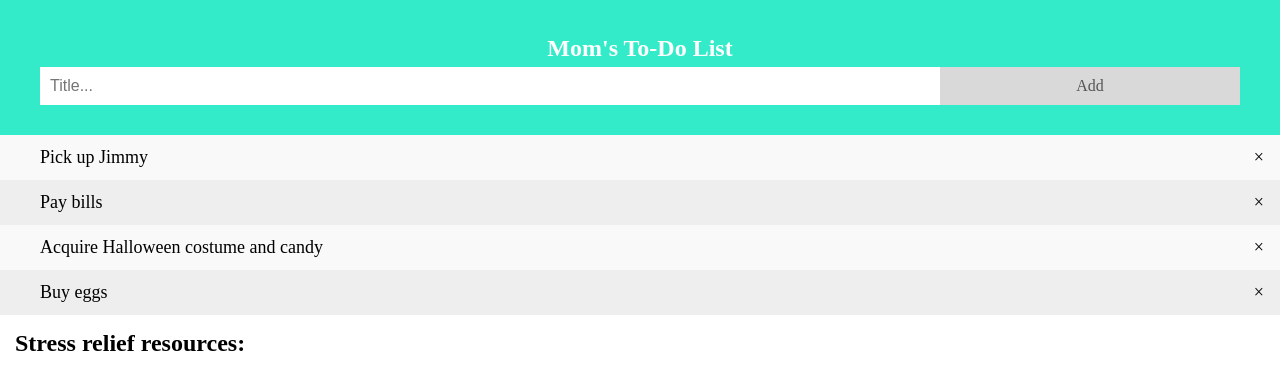
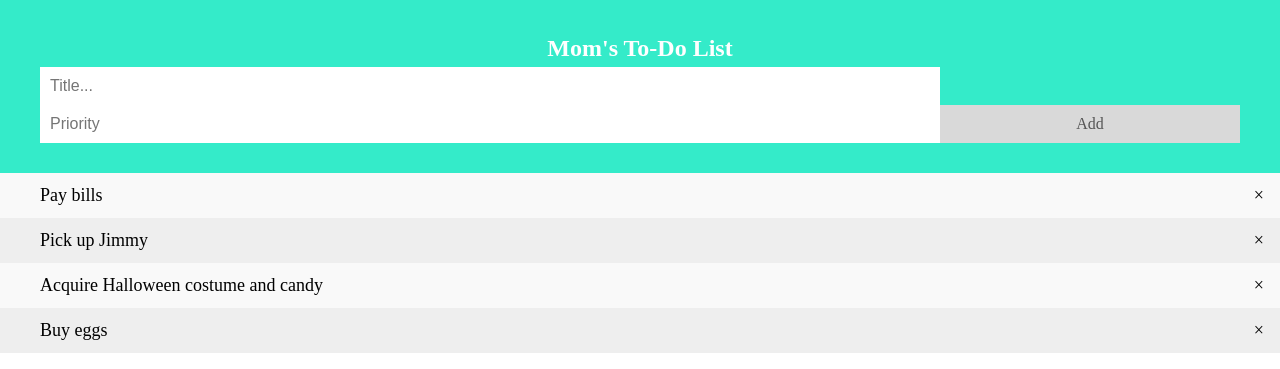
Before and after one commit to g-pie/parent-buddy-capstone, a Flask app: page / in a window 1280 px wide. Shown: the top 369 px of the page. Run offline with Flask 2, Linux system fonts and the light colour scheme.

Commit message:
added priority functionality

```diff
--- a/app/static/main.js
+++ b/app/static/main.js
@@ -1,4 +1,23 @@
 // Create a "close" button and append it to each list item
+
+function comparator(a, b) {
+  if (parseInt(a.dataset.priority, 10) < parseInt(b.dataset.priority,10))
+      return -1;
+  if (parseInt(a.dataset.priority,10) > parseInt(b.dataset.priority,10))
+      return 1;
+  return 0;
+}
+
+// Function to sort Data
+function SortData() {
+  var indexes = document.querySelectorAll("[data-priority]");
+  var indexesArray = Array.from(indexes);
+  console.log(indexesArray);
+  let sorted = indexesArray.sort(comparator);
+  sorted.forEach(e =>
+      document.querySelector("#myUL").appendChild(e));
+}
+SortData();
 var myNodelist = document.getElementsByTagName("LI");
 var i;
 for (i = 0; i < myNodelist.length; i++) {
@@ -30,16 +49,22 @@ list.addEventListener('click', function(ev) {
 // Create a new list item when clicking on the "Add" button
 function newElement() {
   var li = document.createElement("li");
+  var inputPriority = document.getElementById("myPriority").value;
   var inputValue = document.getElementById("myInput").value;
   var t = document.createTextNode(inputValue);
   li.appendChild(t);
   if (inputValue === '') {
     alert("You must write something!");
+  } else if(inputPriority == ""){
+    alert("you must input a priority");
   } else {
     document.getElementById("myUL").appendChild(li);
   }
+  li.dataset.priority = inputPriority;
+  SortData();
   document.getElementById("myInput").value = "";
-
+  console.log(inputPriority);
+  document.getElementById("myPriority").value = "";
   var span = document.createElement("SPAN");
   var txt = document.createTextNode("\u00D7");
   span.className = "close";
--- a/app/templates/index.html
+++ b/app/templates/index.html
@@ -1,6 +1,7 @@
 <!DOCTYPE html>
 <html>
 <head>
+  <script src="https://ajax.googleapis.com/ajax/libs/jquery/3.5.1/jquery.min.js"></script>
   <meta charset="utf-8"/>
   <meta name="viewport" content="width=device-width, initial-scale=1">
   <link rel="stylesheet" href="{{url_for('static', filename='main.css')}}">
@@ -11,14 +12,15 @@
   <div id="myDIV" class="header">
     <h2 style="margin:5px">Mom's To-Do List</h2>
     <input type="text" id="myInput" placeholder="Title...">
+    <input type="number" id="myPriority" placeholder="Priority">
     <span onclick="newElement()" class="addBtn">Add</span>
   </div>
 
   <ul id="myUL">
-    <li>Pick up Jimmy</li>
-    <li>Pay bills</li>
-    <li>Acquire Halloween costume and candy</li>
-    <li>Buy eggs</li>
+    <li data-priority=2>Pick up Jimmy</li>
+    <li data-priority=1>Pay bills</li>
+    <li data-priority=3>Acquire Halloween costume and candy</li>
+    <li data-priority=4>Buy eggs</li>
   </ul>
 
   <div id="tips">
```
